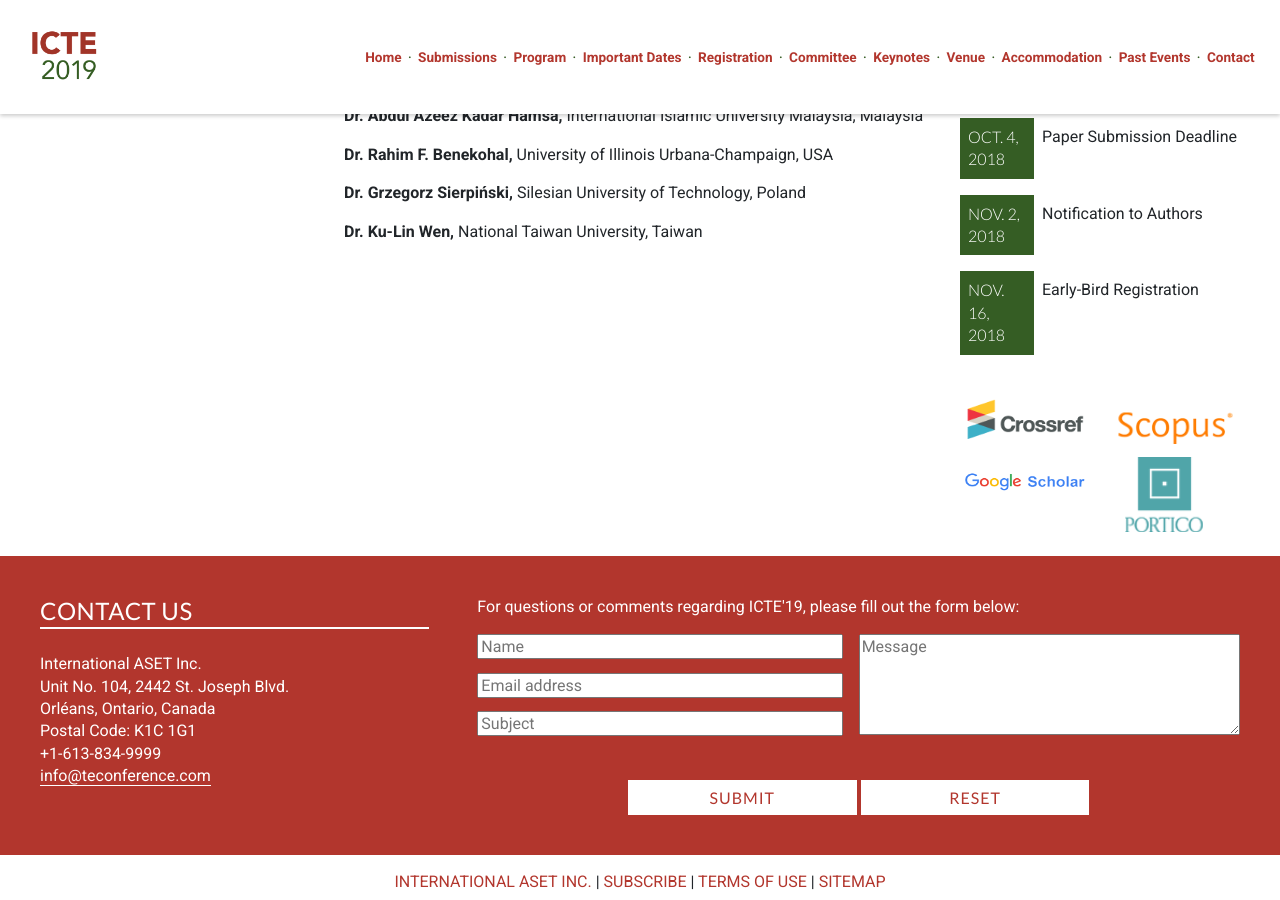
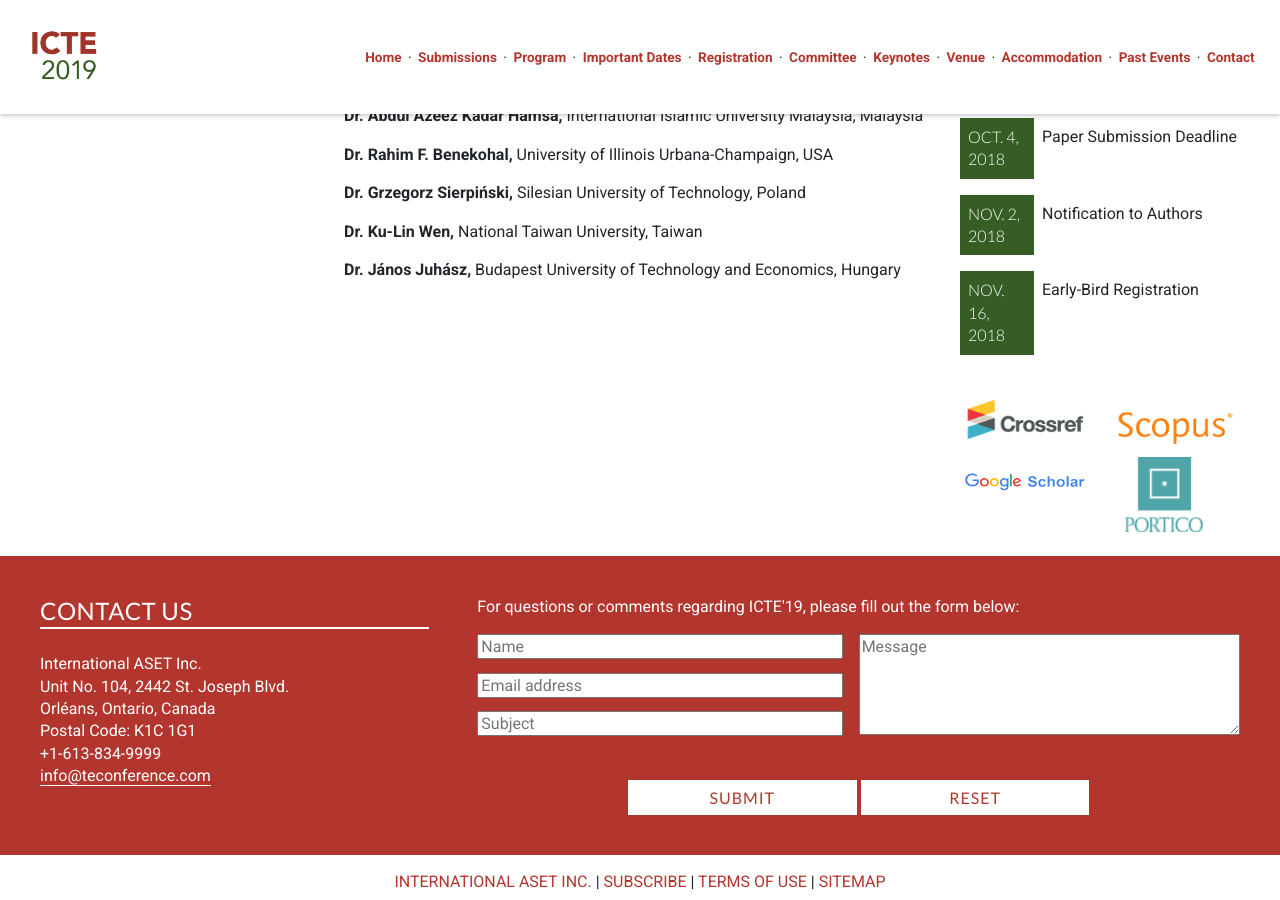
Before and after one commit to intaset/teconference, a Jekyll site: the page built from committee.html, in a window 1280 px wide and 900 px high, scrolled down 581 px. Built offline with Jekyll 4.4.1, drawn with Linux system fonts in a browser that asks for light colours; nearby versions of some CDN libraries; Markdown is read by kramdown in place of the engine named in the settings; comment, search, counter and statistics services are not loaded.

Commit message:
Added committee members

```diff
--- a/committee.html
+++ b/committee.html
@@ -19,6 +19,7 @@ keyword: traffic engineering, transportation engineering, traffic engineering co
     <p class="body"><b>Dr. Rahim F. Benekohal, </b>University of Illinois Urbana-Champaign, USA </p>
     <p class="body"><b>Dr. Grzegorz Sierpiński, </b>Silesian University of Technology, Poland </p>
     <p class="body"><b>Dr. Ku-Lin Wen, </b>National Taiwan University, Taiwan</p>
+    <p class="body"><b>Dr. János Juhász, </b>Budapest University of Technology and Economics, Hungary</p>
 
     <!--
     <p class="body"><b>Dr. Ergun Gedizlioglu, </b>Istanbul Technical University, Turkey </p>
```
Also changed, not shown: 1 other file.
